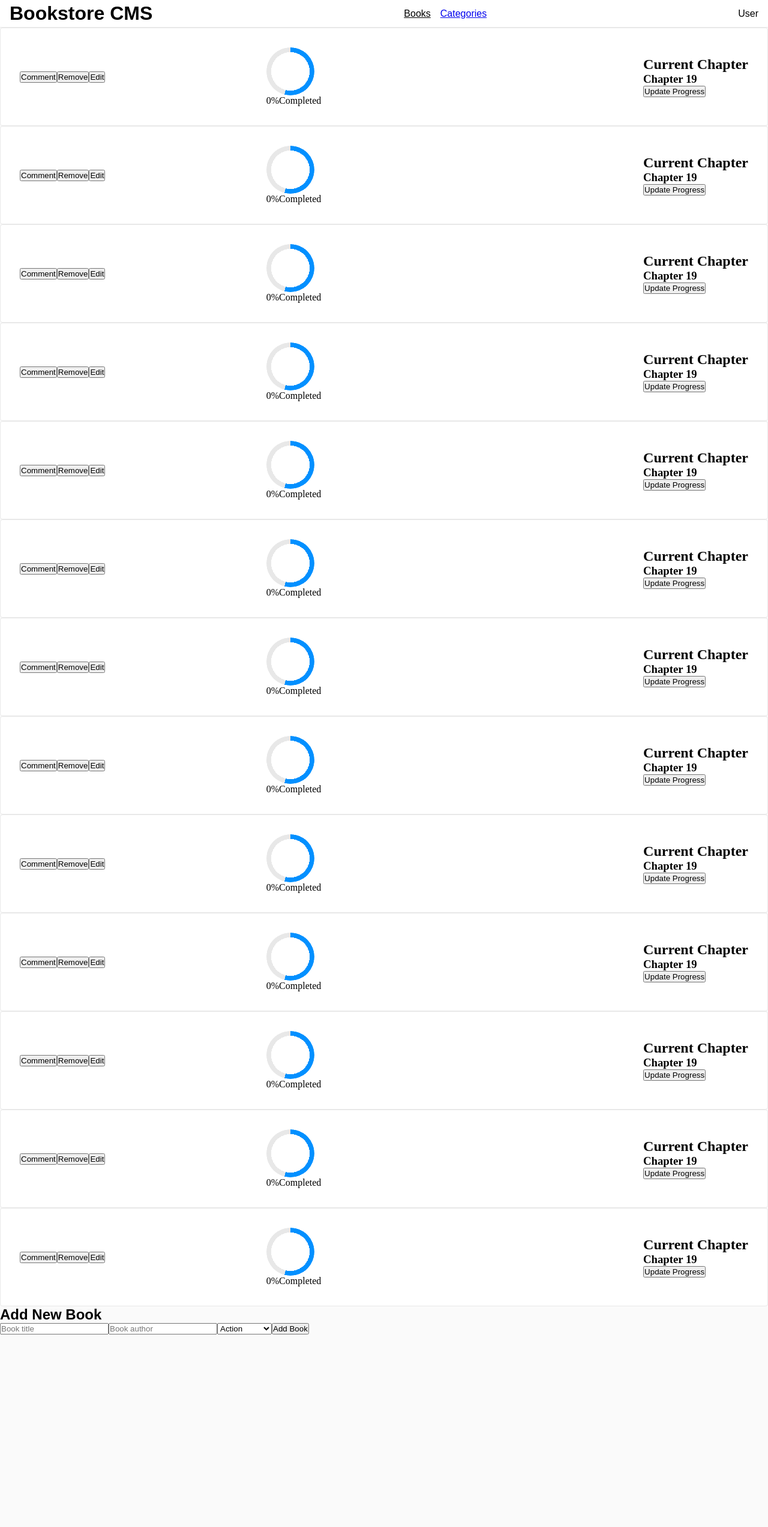
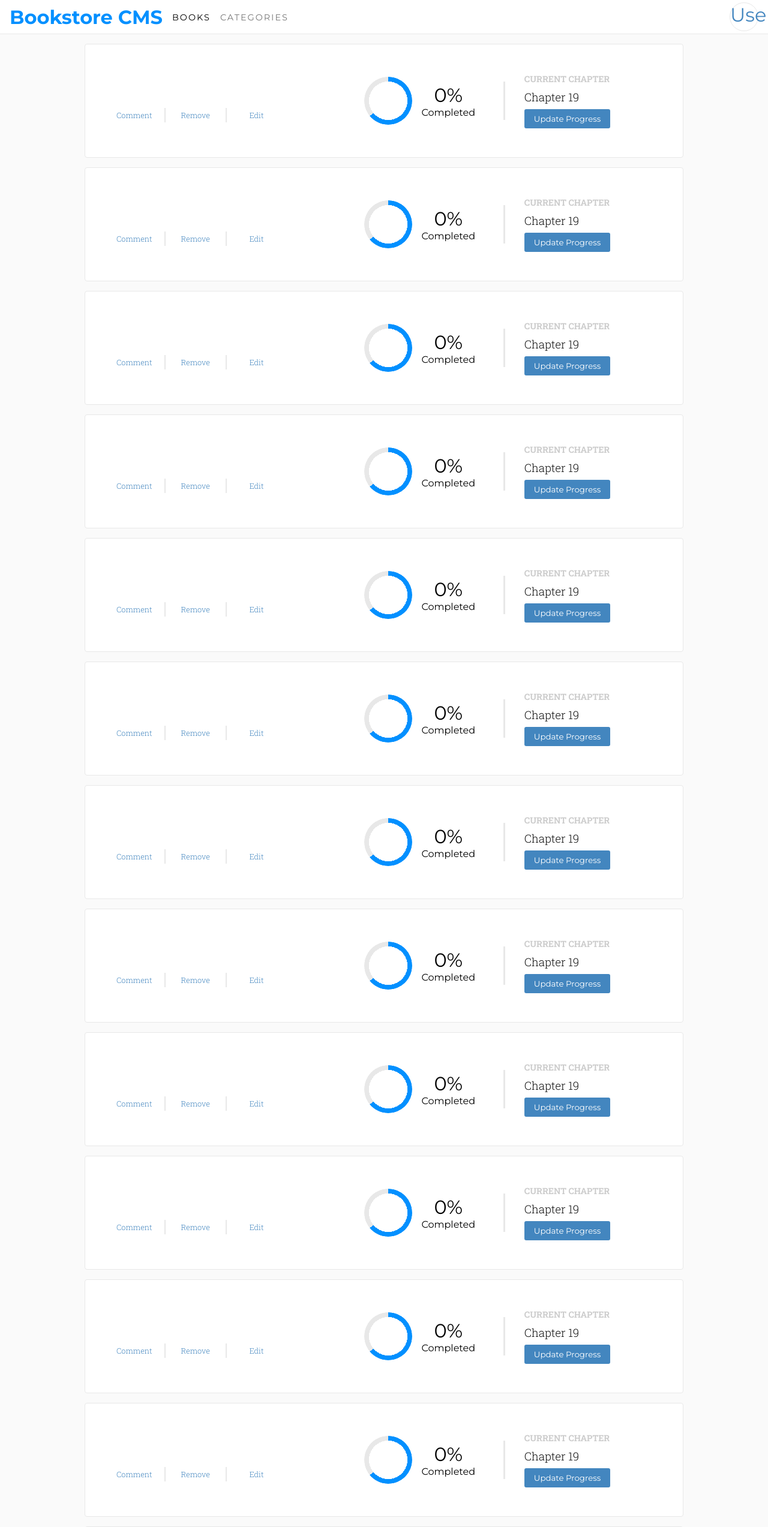
Before and after one commit to yash244466666/book-store, a React (Create React App) app: page / in a window 1280 px wide. Shown: the top 2546 px of the page at 60% size. Before the commit the page ends 2225 px from the top, so only its background shows below. Built offline with nearby package versions, Linux system fonts and the light colour scheme; no server answers.

Commit message:
Add styling  matching Zeplin design

```diff
--- a/src/style/App.css
+++ b/src/style/App.css
@@ -1,3 +1,5 @@
+@import url('https://fonts.googleapis.com/css2?family=Montserrat:wght@300;400;700&family=Roboto+Slab:wght@300;700&display=swap');
+
 * {
   box-sizing: border-box;
   margin: 0;
@@ -28,14 +30,72 @@ body {
   border-bottom: solid 1px var(--gray);
 }
 
+.nav-brand {
+  color: var(--skyblue);
+  font-weight: 700;
+  cursor: pointer;
+  text-decoration: none;
+}
+
+nav {
+  flex: 1;
+  padding: 0.5rem 1rem;
+}
+
 .nav-list {
   list-style: none;
   display: flex;
   gap: 1rem;
 }
 
+.nav-link {
+  text-decoration: none;
+  text-transform: uppercase;
+  font-size: 0.9rem;
+  letter-spacing: 2px;
+  color: #777;
+}
+
 .nav-link.active {
   color: #000;
+}
+
+.user-icon {
+  background: none;
+  border: solid 1px var(--gray);
+  width: 3rem;
+  height: 3rem;
+  border-radius: 50%;
+  color: var(--blue);
+  font-size: 2rem;
+  transition: all 0.3s;
+}
+
+.user-icon:hover {
+  color: var(--skyblue);
+  transform: scale(1.1);
+}
+
+/* Commons  */
+article {
+  width: 100%;
+  min-height: 80vh;
+  display: flex;
+  flex-direction: column;
+  align-items: center;
+}
+
+/* Bookslist  */
+.bookslist-container {
+  padding: 1rem;
+}
+
+.bookslist {
+  list-style: none;
+  display: flex;
+  flex-direction: column;
+  gap: 1rem;
+  width: 80%;
 }
 
 .book {
@@ -50,13 +110,171 @@ body {
   padding: 2rem;
 }
 
+.book-info {
+  flex: 2;
+  display: flex;
+  flex-direction: column;
+  gap: 1rem;
+}
+
+.book-category {
+  font-weight: 700;
+  font-family: 'Montserrat', sans-serif;
+  font-size: 0.875rem;
+  color: #777;
+}
+
+.book-title {
+  text-transform: capitalize;
+  font-weight: 700;
+  font-size: 1.375rem;
+}
+
+.book-author {
+  font-weight: 300;
+  text-transform: capitalize;
+  font-size: 0.875rem;
+  color: var(--blue);
+}
+
 .btn-group {
   display: flex;
 }
 
+.btn-group > button {
+  color: var(--blue);
+  font-family: 'Roboto Slab', serif;
+  border: none;
+  background-color: #fff;
+  font-size: 0.8rem;
+  font-weight: 300;
+  min-width: 100px;
+  padding: 0.25rem 0.5rem;
+  cursor: pointer;
+  transition: all 0.2s;
+}
+
+.btn-group > button:hover {
+  color: var(--skyblue);
+}
+
+.btn-group > .vertical-divider {
+  width: 0.12rem;
+  height: 1.5rem;
+  background-color: var(--gray);
+}
+
+.progress-box {
+  flex: 1;
+  display: flex;
+  align-items: center;
+  font-family: 'Montserrat', sans-serif;
+  gap: 1rem;
+}
+
+.percent-display {
+  display: flex;
+  flex-direction: column;
+  align-items: center;
+}
+
+.percent {
+  font-size: 2rem;
+}
+
+.status-container {
+  flex: 1;
+  display: flex;
+  flex-direction: column;
+  align-items: flex-start;
+  padding: 1rem;
+  gap: 0.5rem;
+}
+
+.status-container > h2 {
+  font-size: 0.9rem;
+  color: #ccc;
+  text-transform: uppercase;
+}
+
+.book > .vertical-divider {
+  width: 3px;
+  height: 4rem;
+  margin: 0 1rem;
+  background-color: var(--gray);
+}
+
+.chapter {
+  font-weight: 300;
+  color: var(--black);
+}
+
+.update-btn {
+  padding: 0.5rem 1rem;
+  border: none;
+  background-color: var(--blue);
+  font-family: 'Montserrat', sans-serif;
+  border-radius: 3px;
+  color: #fff;
+  transition: all 0.2s;
+}
+
+.update-btn:hover {
+  background-color: var(--skyblue);
+}
+
+/* Bookform  */
+.form-container {
+  padding: 2rem 0;
+  margin-top: 2rem;
+  width: 80%;
+  border-top: solid 2px var(--gray);
+}
+
+.form-container > h2 {
+  color: #666;
+  margin-bottom: 1rem;
+}
+
+.book-form {
+  display: flex;
+  justify-content: space-around;
+  gap: 2rem;
+}
+
+.book-form > input,
+select {
+  font-family: 'Montserrat', sans-serif;
+  padding: 0.5rem 1rem;
+  flex: 1;
+  font-size: 1.1rem;
+}
+
+.book-form > select {
+  flex: 0.5;
+}
+
+.book-form > input::placeholder {
+  font-family: 'Montserrat', sans-serif;
+}
+
+.add-btn {
+  font-family: 'Montserrat', sans-serif;
+  text-transform: uppercase;
+  padding: 0.5rem 1rem;
+  background-color: var(--blue);
+  border: none;
+  border-radius: 4px;
+  color: #fff;
+}
+
+.add-btn:hover {
+  background-color: var(--skyblue);
+}
+
 /* Progress circle  */
 .progress-bar {
-  --value: 54;
+  --value: 64;
 
   width: 80px;
   height: 80px;
@@ -72,3 +290,39 @@ body {
     ),
     conic-gradient(var(--skyblue) calc(var(--value) * 1%), var(--gray) 0);
 }
+
+/* Categories Page */
+.categories-page {
+  position: relative;
+  display: flex;
+  flex-direction: column;
+  justify-content: space-around;
+}
+
+.status-popup {
+  position: absolute;
+  top: 0;
+  left: 0;
+  bottom: 0;
+  right: 0;
+  background-color: var(--indigo);
+  color: white;
+  display: flex;
+  justify-content: center;
+  font-size: 3rem;
+  align-items: center;
+}
+
+.check-btn {
+  background-color: var(--indigo);
+  padding: 0.5rem 1rem;
+  border-radius: 5px;
+  font-family: 'Montserrat', sans-serif;
+  font-size: 1.5rem;
+  color: #fff;
+  transition: all 0.2s;
+}
+
+.check-btn:hover {
+  background-color: var(--skyblue);
+}
```
